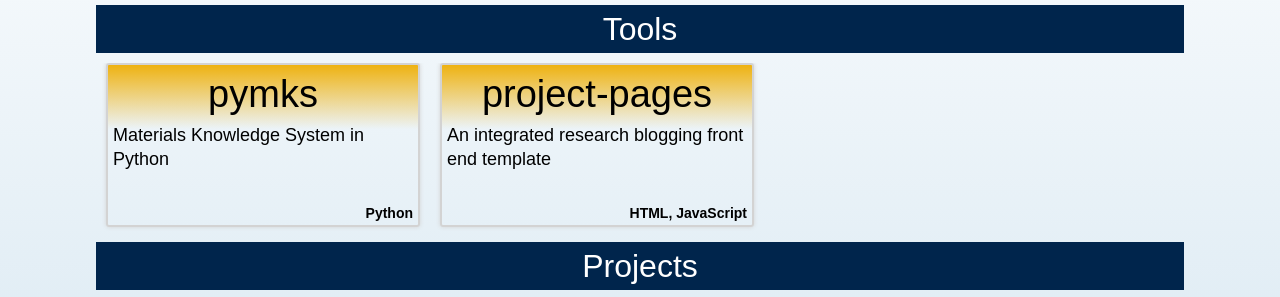
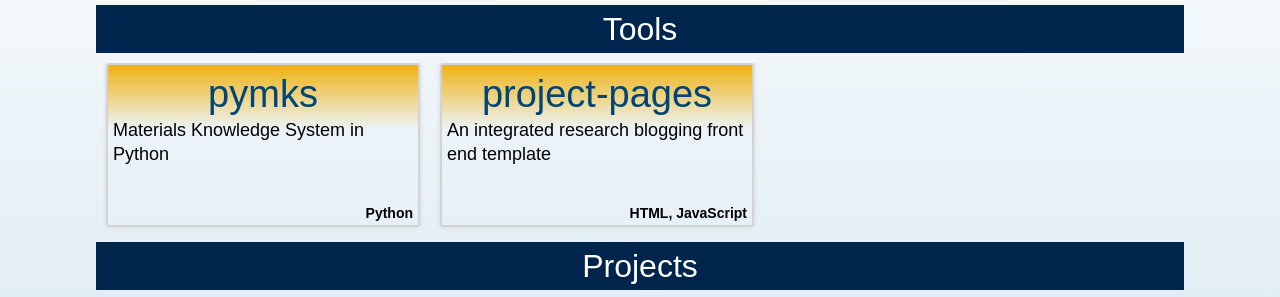
Before and after one commit to JinmingYu/materialsinnovation.github.io, a plain HTML site: page index.html in a window 1280 px wide. Shown: the part 215-512 px from the top of the page. Drawn offline with nearby package versions, Linux system fonts and the light colour scheme; files that its build step writes are made by us from their sources; files whose address does not match are found by name.

Commit message:
Update tool-tile-template.html

```diff
--- a/includes/tool-tile-template.html
+++ b/includes/tool-tile-template.html
@@ -1,5 +1,5 @@
 <div class="tool-tile">
-<h1>{{ tool.name }}</h1>
+<h1><a href={{ tool.link }}>{{ tool.name }}</a></h1>
 <h4>{{ tool.description }}</h4>
 <h6 style="position:absolute;bottom:0;right:5px;"><b>{{tool.language}}</b></h6>
 </div>
```
